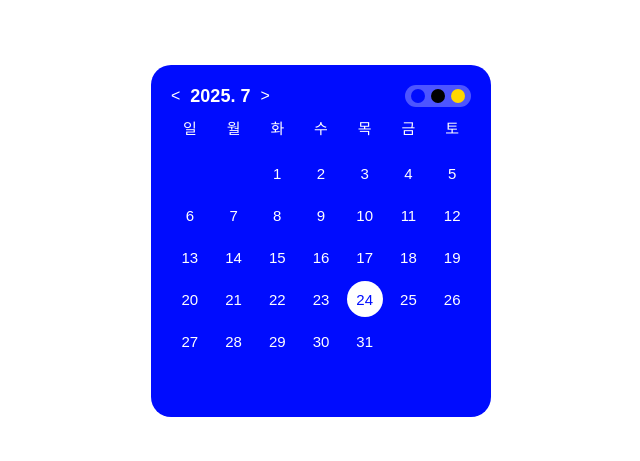
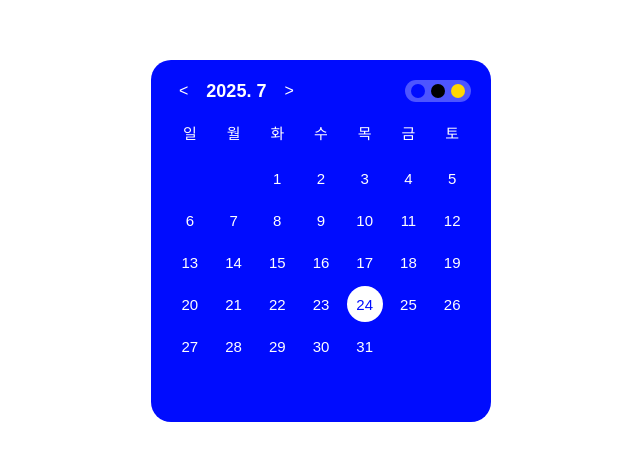
Before and after one commit to todoto1/notioncalendar, a plain HTML site: page index.html in a window 1280 px wide. Shown: the part 159-620 px from the top of the page, without its empty margins (319-959 px from the left). Drawn offline with Linux system fonts and the light colour scheme; a web font is replaced by a local one.

Commit message:
Update index.html

```diff
--- a/index.html
+++ b/index.html
@@ -24,11 +24,14 @@
     transition: background 0.3s ease;
   }
   .header {
-    display: flex;
-    justify-content: space-between;
-    align-items: center;
-    margin-bottom: 10px;
-  }
+  display: flex;
+  justify-content: space-between;
+  align-items: center;
+  margin-bottom: 20px; /* 연·월과 요일 간격 */
+}
+.header span {
+  margin: 0 8px; /* <와 > 간격 */
+}
   .month {
     font-weight: bold;
     font-size: 18px;
```
